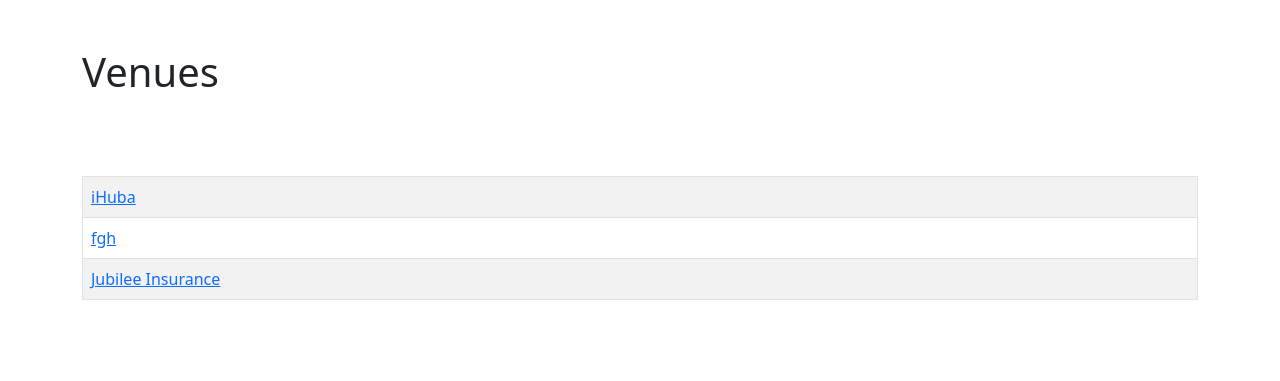
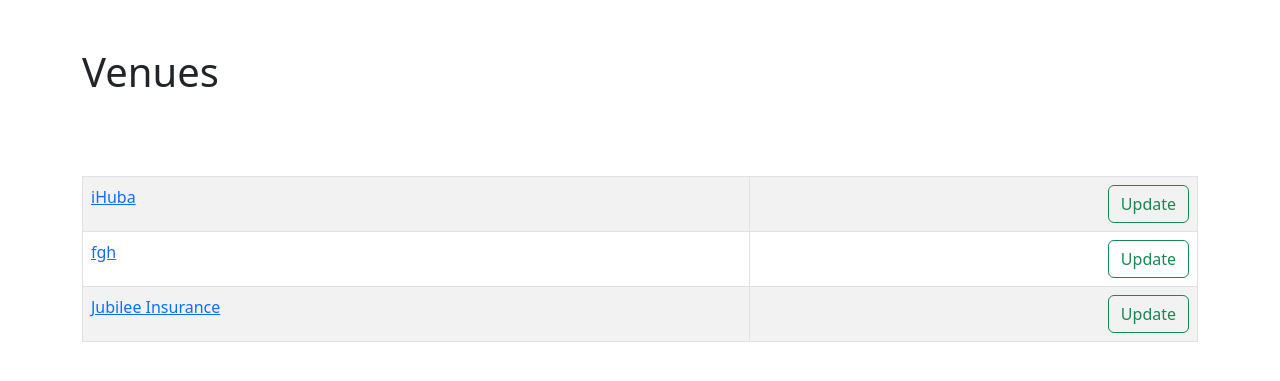
Before and after one commit to kevinchege47/django-events, a Django app: page /list_venues in a window 1280 px wide. Shown: the part 56-437 px from the top of the page. Run offline with Django 4.2, Linux system fonts and the light colour scheme; data comes from the database, SQL or seed files in the repository; both versions use the stored data as it was after the commit.

Commit message:
Update venue

```diff
--- a/myclub_website/app/templates/app/add_venue.html
+++ b/myclub_website/app/templates/app/add_venue.html
@@ -11,7 +11,7 @@
         {{ form.as_p }}
 
 
-        <input type="submit" value="Submit" class="btb btn-success">
+        <input type="submit" value="Submit" class="btn btn-success">
     </form>
     {% endif %}
 
--- a/myclub_website/app/templates/app/venue.html
+++ b/myclub_website/app/templates/app/venue.html
@@ -8,6 +8,8 @@
         <td>
             <a href="{% url 'show-venue' venue.id %}">{{ venue }}</a>
         </td>
+        <td align="right">
+            <a href="{% url 'update-venue' venue.id %}" class="btn btn-outline-success">Update </a></td>
     </tr>
     <br />
     {% endfor %}
--- a/myclub_website/app/urls.py
+++ b/myclub_website/app/urls.py
@@ -25,6 +25,7 @@ urlpatterns = [
     path('add_venue',views.add_venue,name ="add-venue"),
     path('list_venues',views.list_venues,name ="list-venues"),
     path('show_venue/<venue_id>',views.show_venue,name="show-venue"),
-    path('search_venues',views.search_venues,name="search-venues")
+    path('search_venues',views.search_venues,name="search-venues"),
+    path('update_venue/<venue_id>',views.update_venue,name="update-venue"),
 
 ]
--- a/myclub_website/app/views.py
+++ b/myclub_website/app/views.py
@@ -1,10 +1,20 @@
-from django.shortcuts import render
+from django.shortcuts import render,redirect
 import calendar
 from calendar import HTMLCalendar
 from datetime import datetime
 from .models import *
 from .forms import VenueForm
 from django.http import HttpResponseRedirect
+
+def update_venue(request,venue_id):
+    venue = Venue.objects.get(pk=venue_id)
+    form = VenueForm(request.POST or None,instance=venue)
+    if form.is_valid():
+        form.save()
+        return redirect('list-venues')
+    context = {"venue":venue,"form":form}
+    return render(request,'app/update_venue.html',context)
+
 
 def search_venues(request):
     if request.method=="POST":
@@ -26,6 +36,7 @@ def show_venue(request,venue_id):
 
 def list_venues(request):
     venue_list = Venue.objects.all
+
     context = {"venue_list":venue_list}
     return render(request,'app/venue.html',context)
 
```
Also changed, not shown: myclub_website/app/templates/app/update_venue.html (added, +16 -0 lines), myclub_website/db.sqlite3.
